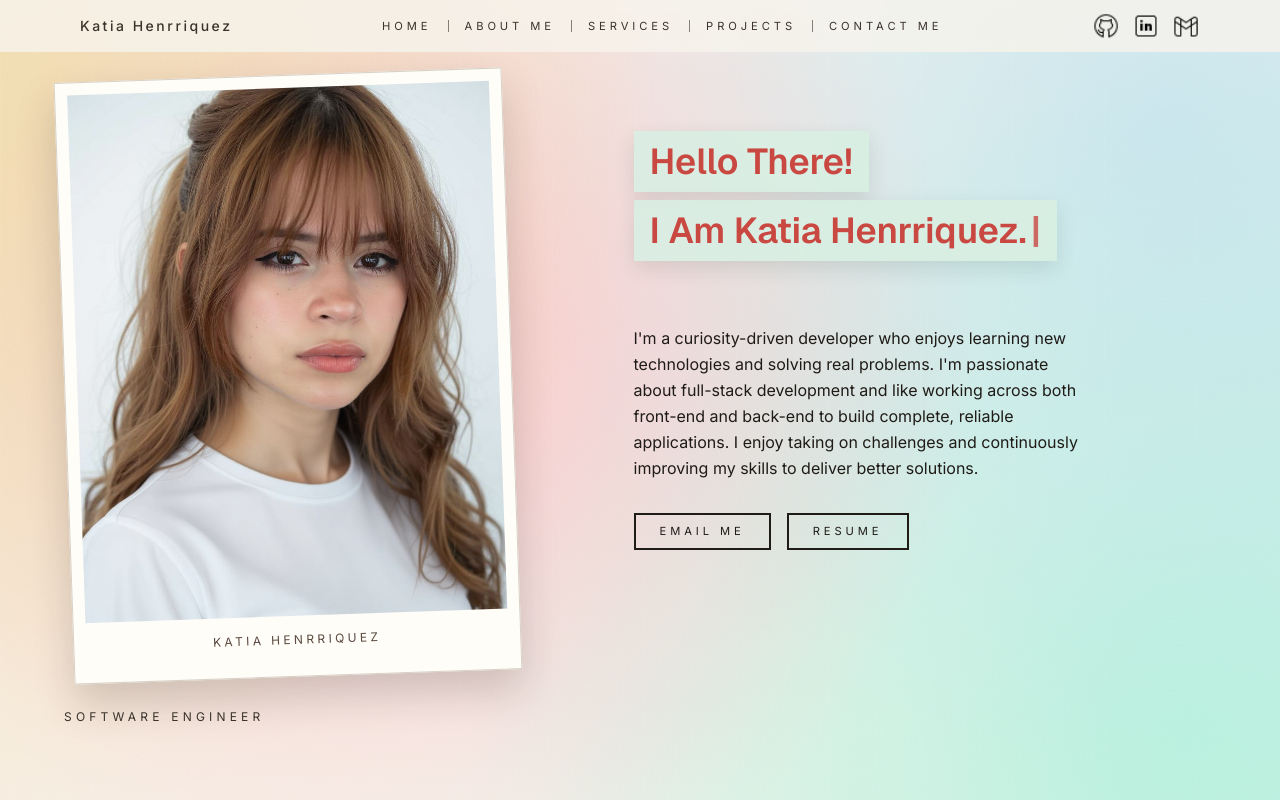
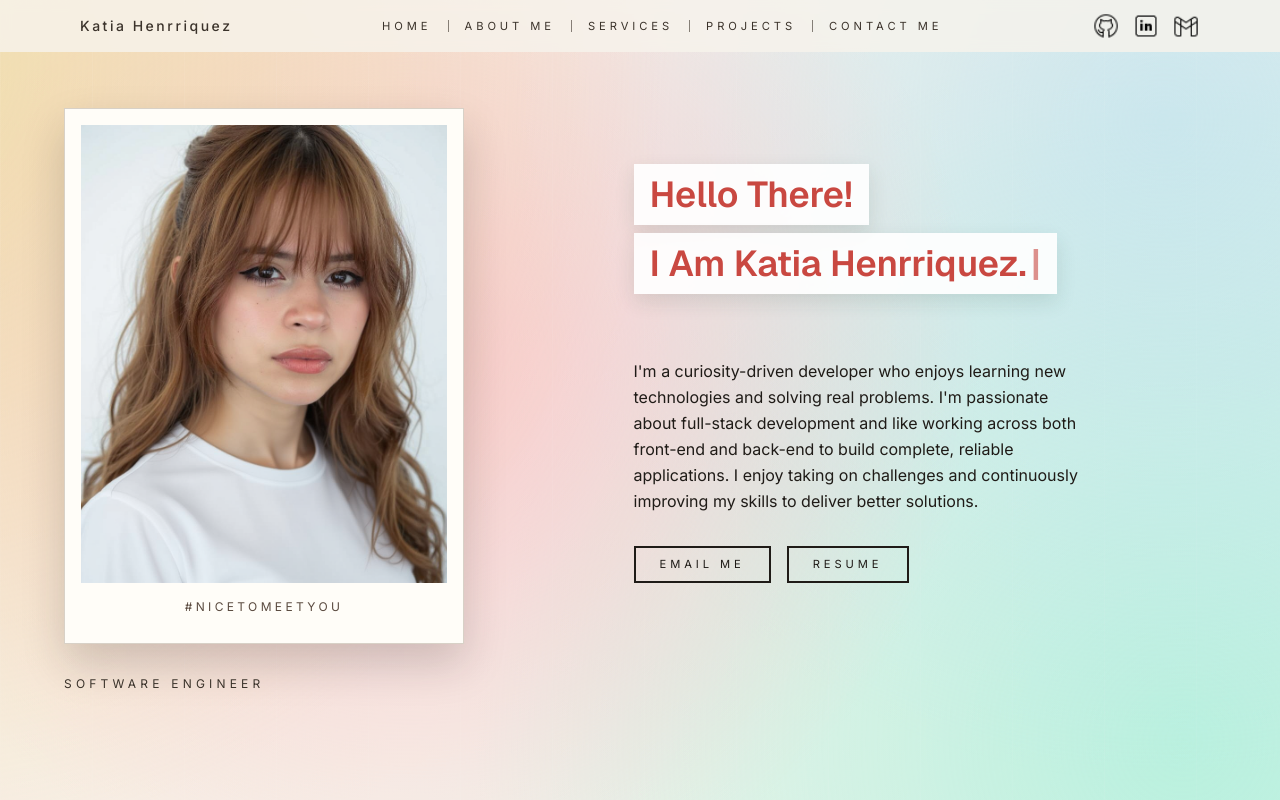
Before and after one commit to K41L3r14/portfolio, a Next.js app in the folder portfolio/: page / in a window 1280 px wide. Built offline with nearby package versions, Linux system fonts and the light colour scheme.

Commit message:
fixed typing animation to go faster

```diff
--- a/portfolio/src/app/page.tsx
+++ b/portfolio/src/app/page.tsx
@@ -71,7 +71,7 @@ export default function Home() {
   return (
     <main
       ref={mainRef}
-      className={`relative isolate min-h-screen h-screen snap-y snap-mandatory overflow-x-clip overflow-y-auto scroll-smooth text-[#1f1b17] ${
+      className={`relative isolate min-h-screen h-screen overflow-x-clip overflow-y-auto scroll-smooth text-[#1f1b17] ${
         isAboutInView ? "mesh-mixing" : ""
       }`}
       style={{ backgroundColor: "#f7f3ec" } as CSSProperties}
@@ -137,12 +137,12 @@ export default function Home() {
       <div className="relative z-10">
         <section
           id="home"
-          className="min-h-screen snap-start px-4 py-16 flex items-center"
+          className="min-h-screen px-4 py-16 flex items-center"
         >
           <div className="mx-auto grid w-full max-w-6xl items-start gap-10 lg:grid-cols-[minmax(0,1fr)_minmax(0,1.1fr)]">
             <div className="space-y-8">
-              <div className="w-full max-w-md rotate-[-2deg] border border-[#d8d1c7] bg-[#fffdf8] p-3 pb-7 shadow-[0_20px_40px_rgba(31,27,23,0.18)]">
-                <div className="relative aspect-[4/5] w-full">
+              <div className="w-full max-w-[23rem] border border-[#d8d1c7] bg-[#fffdf8] p-4 pb-7 shadow-[0_20px_40px_rgba(31,27,23,0.18)] sm:max-w-[25rem]">
+                <div className="relative aspect-[4/5] w-full overflow-hidden bg-[#f7f3ec]">
                   <Image
                     src="/profile.png"
                     alt="Profile"
@@ -153,7 +153,7 @@ export default function Home() {
                   />
                 </div>
                 <p className="description-font pt-4 text-center text-xs uppercase tracking-[0.28em] text-[#5a4a3f]">
-                  Katia Henrriquez
+                  #NiceToMeetYou
                 </p>
               </div>
               <p className="description-font text-xs uppercase tracking-[0.35em] text-[#3b332b]">
@@ -163,20 +163,20 @@ export default function Home() {
 
             <div className="space-y-6 pt-8 sm:pt-12 lg:pt-14">
               <h1 className="w-full max-w-md space-y-2">
-                <span className="title-font block w-fit whitespace-nowrap bg-[#d9efe3]/90 px-3 py-1.5 text-2xl font-semibold leading-tight text-[#c94841] shadow-[0_8px_20px_rgba(37,65,52,0.12)] backdrop-blur-[1px] sm:px-4 sm:py-2 sm:text-4xl">
+                <span className="title-font block w-fit whitespace-nowrap bg-white/90 px-3 py-1.5 text-2xl font-semibold leading-tight text-[#c94841] shadow-[0_8px_20px_rgba(37,65,52,0.12)] backdrop-blur-[1px] sm:px-4 sm:py-2 sm:text-4xl">
                   <TypingText
                     text={"Hello There!"}
-                    speed={95}
+                    speed={72}
                     className="!whitespace-nowrap"
                     showCursor={!startSecondLineTyping}
                     onComplete={handleFirstLineComplete}
                   />
                 </span>
                 {startSecondLineTyping && (
-                  <span className="title-font block w-fit whitespace-nowrap bg-[#d9efe3]/90 px-3 py-1.5 text-2xl font-semibold leading-tight text-[#c94841] shadow-[0_8px_20px_rgba(37,65,52,0.12)] backdrop-blur-[1px] sm:px-4 sm:py-2 sm:text-4xl">
+                  <span className="title-font block w-fit whitespace-nowrap bg-white/90 px-3 py-1.5 text-2xl font-semibold leading-tight text-[#c94841] shadow-[0_8px_20px_rgba(37,65,52,0.12)] backdrop-blur-[1px] sm:px-4 sm:py-2 sm:text-4xl">
                     <TypingText
                       text={"I Am Katia Henrriquez."}
-                      speed={110}
+                      speed={84}
                       className="!whitespace-nowrap"
                       isActive={startSecondLineTyping}
                       showCursor={startSecondLineTyping}
@@ -214,7 +214,7 @@ export default function Home() {
         <section
           id="aboutMe"
           ref={aboutSectionRef}
-          className="min-h-screen snap-start px-4 py-16 text-[#1f1b17] flex items-center justify-center"
+          className="min-h-screen px-4 py-16 text-[#1f1b17] flex items-center justify-center"
           style={{ backgroundColor: "transparent" }}
         >
           <div className="mx-auto flex w-full max-w-[88rem] items-center justify-center text-center lg:text-left">
@@ -224,7 +224,7 @@ export default function Home() {
 
         <section
           id="services"
-          className="min-h-screen snap-start px-4 py-16 text-[#1f1b17] flex items-center justify-center"
+          className="min-h-screen px-4 py-16 text-[#1f1b17] flex items-center justify-center"
           style={{ backgroundColor: "transparent" }}
         >
           <div className="mx-auto flex w-full max-w-4xl items-center justify-center">
@@ -234,7 +234,7 @@ export default function Home() {
 
         <section
           id="projects"
-          className="min-h-screen snap-start px-4 py-16 text-[#1f1b17] flex items-center justify-center"
+          className="min-h-screen px-4 py-16 text-[#1f1b17] flex items-center justify-center"
           style={{ backgroundColor: "transparent" }}
         >
           <div className="mx-auto flex w-full max-w-4xl items-center justify-center">
@@ -244,7 +244,7 @@ export default function Home() {
 
         <section
           id="contactMe"
-          className="min-h-screen snap-start px-4 py-16 text-[#1f1b17] flex items-center justify-center"
+          className="min-h-screen px-4 py-16 text-[#1f1b17] flex items-center justify-center"
           style={{ backgroundColor: "transparent" }}
         >
           <div className="mx-auto flex w-full max-w-6xl items-center justify-center">
```
